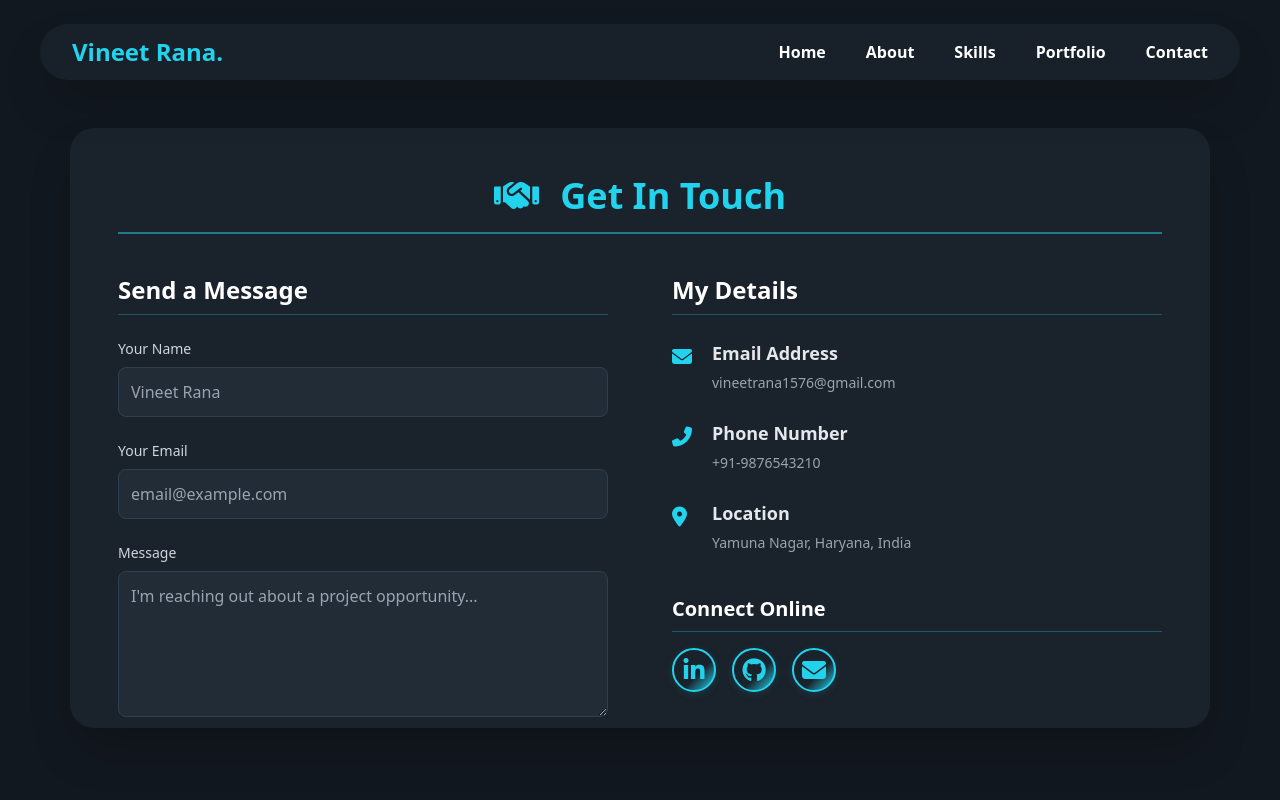
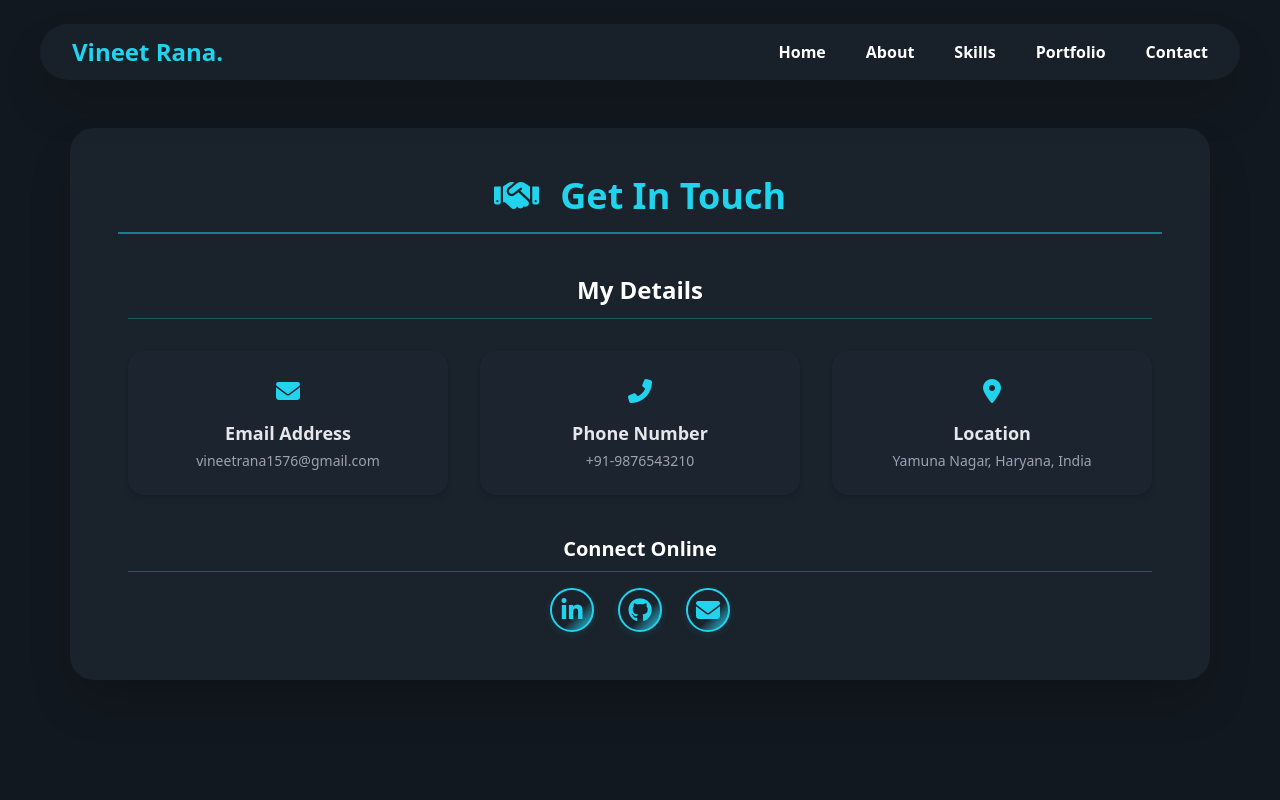
Before and after one commit to Vineet1576/Personal-Portfolio, a plain HTML site: page contact.html in a window 1280 px wide. Drawn offline with nearby package versions, Linux system fonts and the light colour scheme.

Commit message:
Refactor contact section for improved layout and styling

```diff
--- a/contact.html
+++ b/contact.html
@@ -44,6 +44,7 @@
         .custom-scrollbar::-webkit-scrollbar-thumb:hover {
             background: #06b6d4;
         }
+
         .social-link {
             display: inline-flex;
             align-items: center;
@@ -113,90 +114,66 @@
                 class="text-3xl sm:text-4xl font-extrabold text-cyan-400 mb-10 text-center border-b-2 border-cyan-400/50 pb-4">
                 <i class="fas fa-handshake mr-3"></i> Get In Touch
             </h1>
-
-            <div class="grid grid-cols-1 lg:grid-cols-2 gap-10 md:gap-16">
-
-                <section>
-                    <h2 class="text-2xl font-bold text-white mb-6 border-b border-cyan-400/30 pb-2">
-                        Send a Message
-                    </h2>
-                    <form action="#" method="POST" class="space-y-6">
-                        <div>
-                            <label for="name" class="block text-sm font-medium text-gray-300 mb-2">Your Name</label>
-                            <input type="text" id="name" name="name" required
-                                class="w-full p-3 rounded-lg bg-[#222c37] text-white border border-[#303f50] form-input-field"
-                                placeholder="Vineet Rana" />
-                        </div>
-
-                        <div>
-                            <label for="email" class="block text-sm font-medium text-gray-300 mb-2">Your Email</label>
-                            <input type="email" id="email" name="email" required
-                                class="w-full p-3 rounded-lg bg-[#222c37] text-white border border-[#303f50] form-input-field"
-                                placeholder="email@example.com" />
-                        </div>
-
-                        <div>
-                            <label for="message" class="block text-sm font-medium text-gray-300 mb-2">Message</label>
-                            <textarea id="message" name="message" rows="5" required
-                                class="w-full p-3 rounded-lg bg-[#222c37] text-white border border-[#303f50] form-input-field"
-                                placeholder="I'm reaching out about a project opportunity..."></textarea>
-                        </div>
-
-                        <button type="submit"
-                            class="w-full bg-cyan-400 text-[#12181f] font-bold text-lg px-6 py-3 rounded-full shadow-lg transition duration-300 hover:bg-cyan-600 hover:shadow-cyan-400/50">
-                            <i class="fas fa-paper-plane mr-2"></i> Send Message
-                        </button>
-                    </form>
-                </section>
-
-                <section>
-                    <h2 class="text-2xl font-bold text-white mb-6 border-b border-cyan-400/30 pb-2">
+            <section class="max-w-5xl mx-auto text-center">
+                <h2 class="text-2xl font-bold text-white mb-8 border-b border-cyan-400/30 pb-3">
                     My Details
                 </h2>
 
-                    <ul class="space-y-6 text-gray-200 text-lg mb-10 list-none">
-                        <li class="flex items-start">
-                            <i class="fas fa-envelope text-cyan-400 text-xl w-6 mt-1 flex-shrink-0"></i>
-                            <div class="ml-4">
-                                <span class="block font-semibold">Email Address</span>
+                <!-- Grid Layout for Details -->
+                <div class="grid grid-cols-1 sm:grid-cols-2 lg:grid-cols-3 gap-8 text-gray-200 text-lg mb-10">
+                    <!-- Email -->
+                    <div
+                        class="flex flex-col items-center bg-gray-800/40 p-6 rounded-2xl shadow-md hover:shadow-cyan-400/20 transition">
+                        <i class="fas fa-envelope text-cyan-400 text-2xl mb-3"></i>
+                        <span class="font-semibold mb-1">Email Address</span>
                         <a href="mailto:vineetrana1576@gmail.com"
-                                    class="text-sm text-gray-400 hover:text-cyan-400 transition">vineetrana1576@gmail.com</a>
+                            class="text-sm text-gray-400 hover:text-cyan-400 transition">
+                            vineetrana1576@gmail.com
+                        </a>
                     </div>
-                        </li>
-                        <li class="flex items-start">
-                            <i class="fas fa-phone-alt text-cyan-400 text-xl w-6 mt-1 flex-shrink-0"></i>
-                            <div class="ml-4">
-                                <span class="block font-semibold">Phone Number</span>
-                                <a href="tel:+919876543210"
-                                    class="text-sm text-gray-400 hover:text-cyan-400 transition">+91-9876543210</a>
+
+                    <!-- Phone -->
+                    <div
+                        class="flex flex-col items-center bg-gray-800/40 p-6 rounded-2xl shadow-md hover:shadow-cyan-400/20 transition">
+                        <i class="fas fa-phone-alt text-cyan-400 text-2xl mb-3"></i>
+                        <span class="font-semibold mb-1">Phone Number</span>
+                        <a href="tel:+919876543210" class="text-sm text-gray-400 hover:text-cyan-400 transition">
+                            +91-9876543210
+                        </a>
                     </div>
-                        </li>
-                        <li class="flex items-start">
-                            <i class="fas fa-map-marker-alt text-cyan-400 text-xl w-6 mt-1 flex-shrink-0"></i>
-                            <div class="ml-4">
-                                <span class="block font-semibold">Location</span>
-                                <span class="text-sm text-gray-400">Yamuna Nagar, Haryana, India</span>
+
+                    <!-- Location -->
+                    <div
+                        class="flex flex-col items-center bg-gray-800/40 p-6 rounded-2xl shadow-md hover:shadow-cyan-400/20 transition">
+                        <i class="fas fa-map-marker-alt text-cyan-400 text-2xl mb-3"></i>
+                        <span class="font-semibold mb-1">Location</span>
+                        <span class="text-sm text-gray-400">
+                            Yamuna Nagar, Haryana, India
+                        </span>
                     </div>
-                        </li>
-                    </ul>
+                </div>
 
+                <!-- Social Media Links -->
                 <h2 class="text-xl font-bold text-white mb-4 border-b border-cyan-400/30 pb-2">
                     Connect Online
                 </h2>
-                    <div class="flex gap-4 justify-start mt-4" aria-label="Social media links">
+
+                <div class="flex justify-center gap-6 mt-4" aria-label="Social media links">
                     <a href="https://linkedin.com/in/vineetrana092005" aria-label="LinkedIn" target="_blank"
-                            class="social-link">
-                            <i class="fab fa-linkedin-in"></i>
+                        class="social-link hover:text-cyan-400 transition">
+                        <i class="fab fa-linkedin-in text-2xl"></i>
                     </a>
-                        <a href="https://github.com/Vineet1576" aria-label="GitHub" target="_blank" class="social-link">
-                            <i class="fab fa-github"></i>
+                    <a href="https://github.com/Vineet1576" aria-label="GitHub" target="_blank"
+                        class="social-link hover:text-cyan-400 transition">
+                        <i class="fab fa-github text-2xl"></i>
                     </a>
-                        <a href="mailto:vineetrana1576@gmail.com" aria-label="Email" class="social-link">
-                            <i class="fas fa-envelope"></i>
+                    <a href="mailto:vineetrana1576@gmail.com" aria-label="Email"
+                        class="social-link hover:text-cyan-400 transition">
+                        <i class="fas fa-envelope text-2xl"></i>
                     </a>
                 </div>
             </section>
-            </div>
+
         </div>
     </main>
     <script src="portfolio.js"></script>
```
Lines whose indentation alone changed are shown as unchanged.
